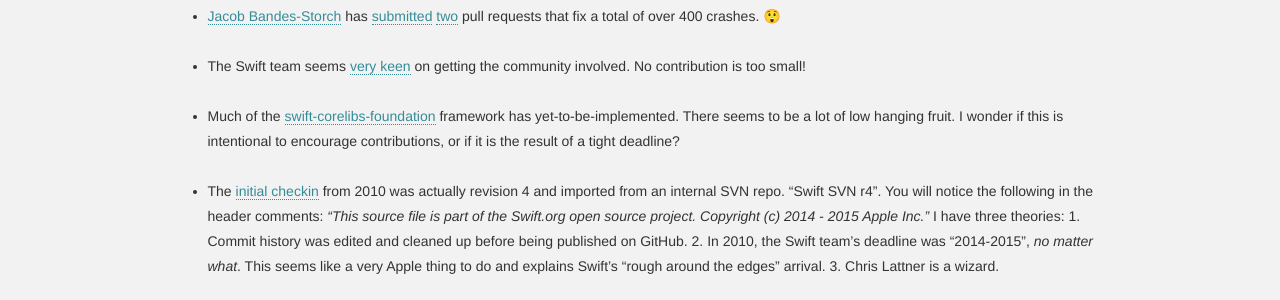
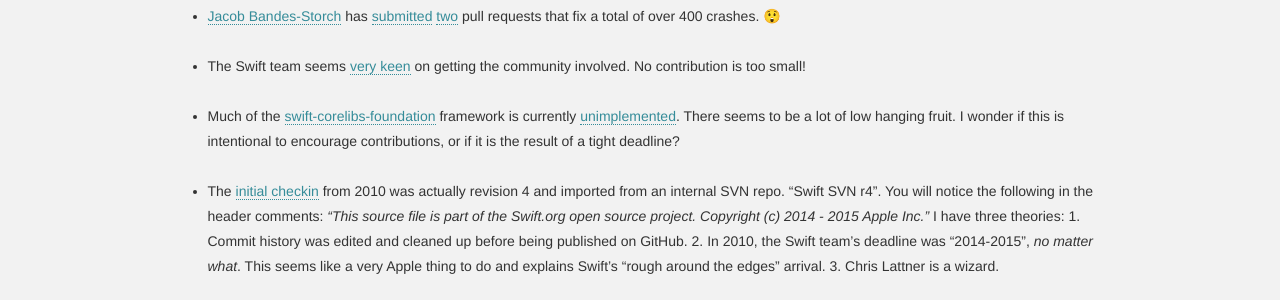
Before and after one commit to jessesquires/jessesquires.com, a Jekyll site: the page built from _posts/2015-12-06-swift-open-source.md, in a window 1280 px wide. Shown: the part 1640-1940 px from the top of the page. Built offline with Jekyll 4.4.1, drawn with Linux system fonts in a browser that asks for light colours; nearby versions of some CDN libraries; Markdown is read by kramdown in place of the engine named in the settings.

Commit message:
post edits

```diff
--- a/_posts/2015-12-06-swift-open-source.md
+++ b/_posts/2015-12-06-swift-open-source.md
@@ -44,7 +44,7 @@
 
 - The Swift team seems [very keen](https://twitter.com/clattner_llvm/status/673162286127714304) on getting the community involved. No contribution is too small!
 
-- Much of the [swift-corelibs-foundation](https://github.com/apple/swift-corelibs-foundation) framework has yet-to-be-implemented. There seems to be a lot of low hanging fruit. I wonder if this is intentional to encourage contributions, or if it is the result of a tight deadline?
+- Much of the [swift-corelibs-foundation](https://github.com/apple/swift-corelibs-foundation) framework is currently [unimplemented](https://github.com/apple/swift-corelibs-foundation/search?utf8=✓&q=NSUnimplemented). There seems to be a lot of low hanging fruit. I wonder if this is intentional to encourage contributions, or if it is the result of a tight deadline?
 
 - The [initial checkin](https://github.com/apple/swift/commit/afc81c1855bf711315b8e5de02db138d3d487eeb) from 2010 was actually revision 4 and imported from an internal SVN repo. "Swift SVN r4". You will notice the following in the header comments: *"This source file is part of the Swift.org open source project. Copyright (c) 2014 - 2015 Apple Inc."* I have three theories:
       1. Commit history was edited and cleaned up before being published on GitHub.
```
